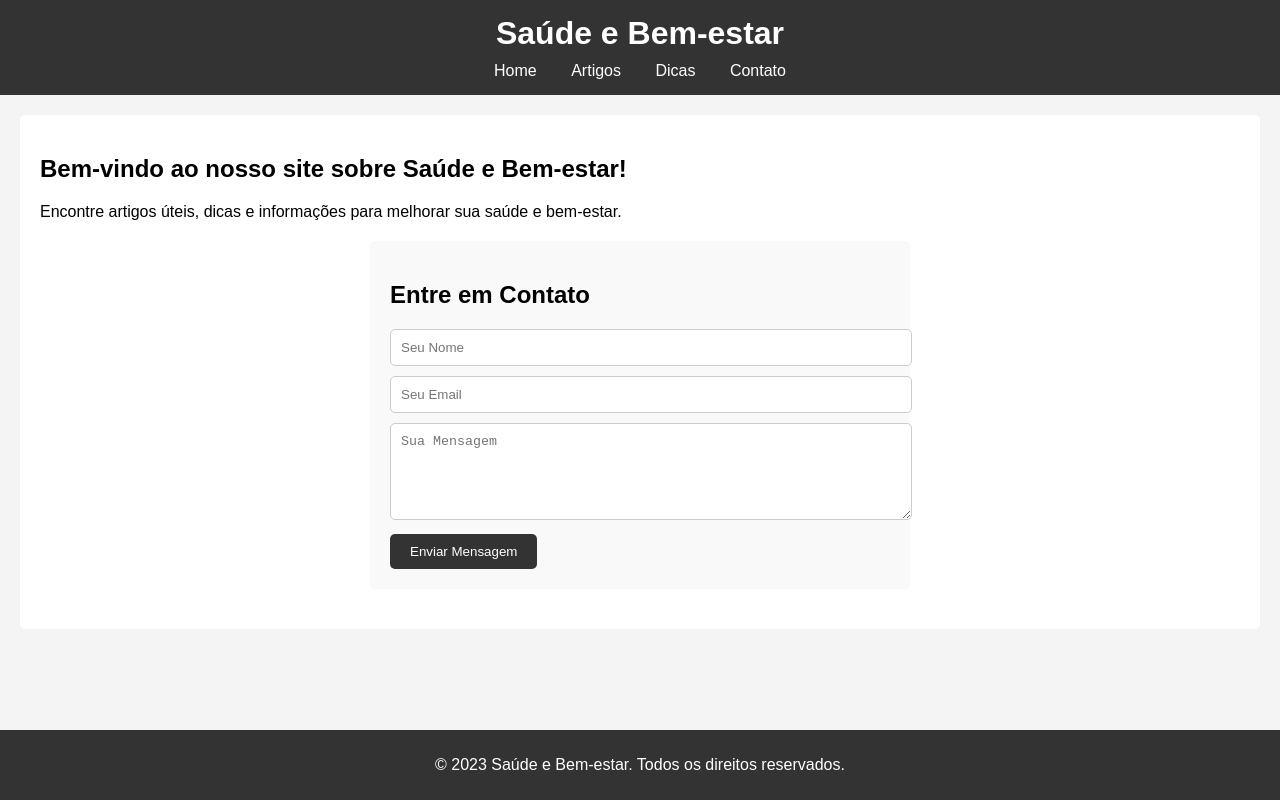
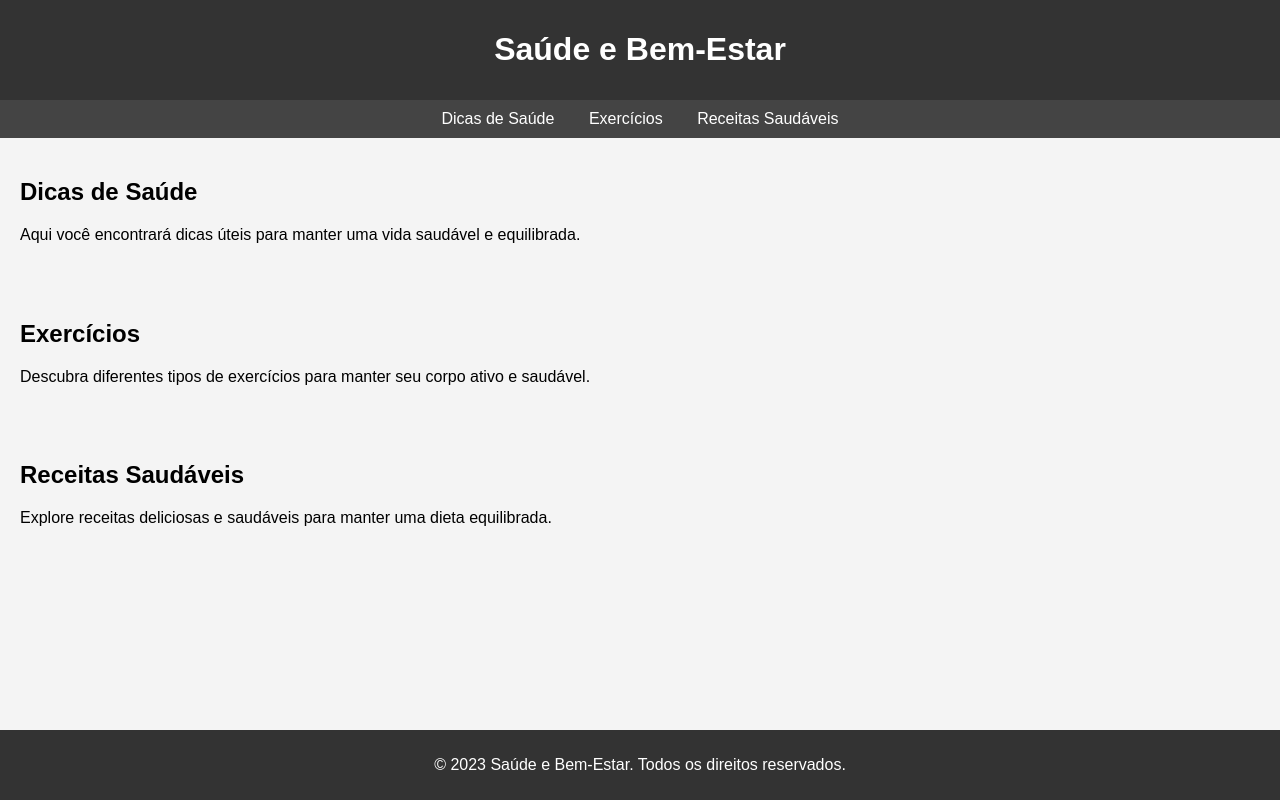
Before and after one commit to luuh-costasz/meusite, a plain HTML site: page index.html in a window 1280 px wide. Drawn offline with Linux system fonts and the light colour scheme.

Commit message:
Update index.html

```diff
--- a/index.html
+++ b/index.html
@@ -1,12 +1,12 @@
+
 <!DOCTYPE html>
-<html lang="pt-br">
+<html lang="en">
 
 <head>
     <meta charset="UTF-8">
     <meta name="viewport" content="width=device-width, initial-scale=1.0">
-    <title>Saúde e Bem-estar</title>
+    <title>Saúde e Bem-Estar</title>
     <style>
-        /* Estilos para o corpo e cabeçalho */
         body {
             font-family: Arial, sans-serif;
             margin: 0;
@@ -17,66 +17,31 @@
         header {
             background-color: #333;
             color: #fff;
-            padding: 15px 0;
+            padding: 10px 0;
             text-align: center;
         }
 
-        header h1 {
-            margin: 0;
-        }
-
         nav {
-            margin-top: 10px;
+            background-color: #444;
+            padding: 10px 0;
+            text-align: center;
         }
 
         nav a {
+            color: #fff;
+            text-decoration: none;
             margin: 0 15px;
-            text-decoration: none;
-            color: #fff;
         }
 
-        /* Estilos para a seção principal */
-        .main {
+        section {
             padding: 20px;
-            background-color: #fff;
-            margin: 20px;
-            border-radius: 5px;
         }
 
-        /* Estilos para o formulário de contato */
-        .contact-form {
-            max-width: 500px;
-            margin: 20px auto;
-            padding: 20px;
-            background-color: #f9f9f9;
-            border-radius: 5px;
-        }
-
-        .contact-form input[type="text"],
-        .contact-form input[type="email"],
-        .contact-form textarea {
-            width: 100%;
-            margin-bottom: 10px;
-            padding: 10px;
-            border: 1px solid #ccc;
-            border-radius: 5px;
-        }
-
-        .contact-form button {
+        footer {
             background-color: #333;
             color: #fff;
-            border: none;
-            padding: 10px 20px;
-            border-radius: 5px;
-            cursor: pointer;
-        }
-
-        /* Estilos para o rodapé */
-        footer {
             text-align: center;
             padding: 10px 0;
-            background-color: #333;
-            color: #fff;
             position: fixed;
             bottom: 0;
             width: 100%;
@@ -86,36 +51,32 @@
 
 <body>
     <header>
-        <div class="container">
-            <h1>Saúde e Bem-estar</h1>
-            <nav>
-                <a href="#">Home</a>
-                <a href="#">Artigos</a>
-                <a href="#">Dicas</a>
-                <a href="#">Contato</a>
-            </nav>
-        </div>
+        <h1>Saúde e Bem-Estar</h1>
     </header>
 
-    <div class="container main">
-        <h2>Bem-vindo ao nosso site sobre Saúde e Bem-estar!</h2>
-        <p>Encontre artigos úteis, dicas e informações para melhorar sua saúde e bem-estar.</p>
+    <nav>
+        <a href="#dicas">Dicas de Saúde</a>
+        <a href="#exercicios">Exercícios</a>
+        <a href="#receitas">Receitas Saudáveis</a>
+    </nav>
 
-        <div class="contact-form">
-            <h2>Entre em Contato</h2>
-            <form>
-                <input type="text" placeholder="Seu Nome" required><br>
-                <input type="email" placeholder="Seu Email" required><br>
-                <textarea placeholder="Sua Mensagem" rows="5" required></textarea><br>
-                <button type="submit">Enviar Mensagem</button>
-            </form>
-        </div>
-    </div>
+    <section id="dicas">
+        <h2>Dicas de Saúde</h2>
+        <p>Aqui você encontrará dicas úteis para manter uma vida saudável e equilibrada.</p>
+    </section>
+
+    <section id="exercicios">
+        <h2>Exercícios</h2>
+        <p>Descubra diferentes tipos de exercícios para manter seu corpo ativo e saudável.</p>
+    </section>
+
+    <section id="receitas">
+        <h2>Receitas Saudáveis</h2>
+        <p>Explore receitas deliciosas e saudáveis para manter uma dieta equilibrada.</p>
+    </section>
 
     <footer>
-        <div class="container">
-            <p>&copy; 2023 Saúde e Bem-estar. Todos os direitos reservados.</p>
-        </div>
+        <p>&copy; 2023 Saúde e Bem-Estar. Todos os direitos reservados.</p>
     </footer>
 </body>
 
```
